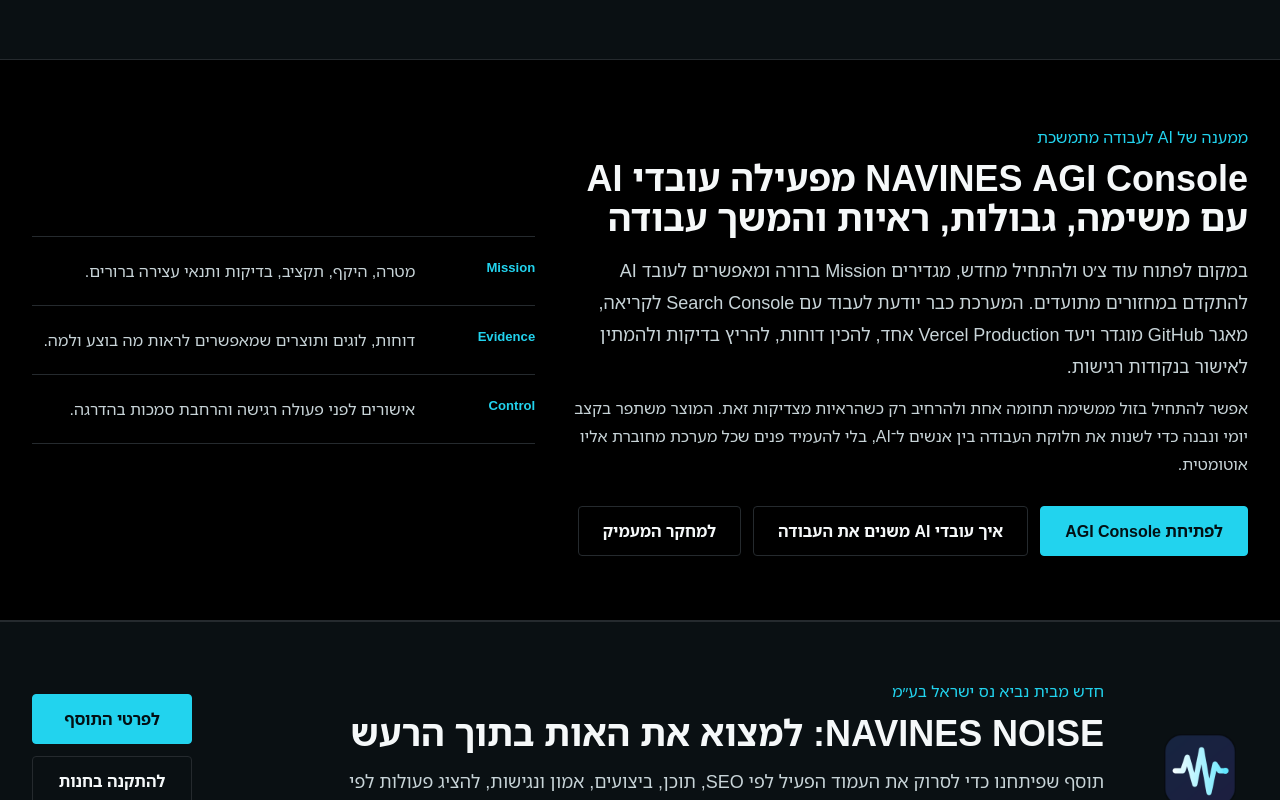
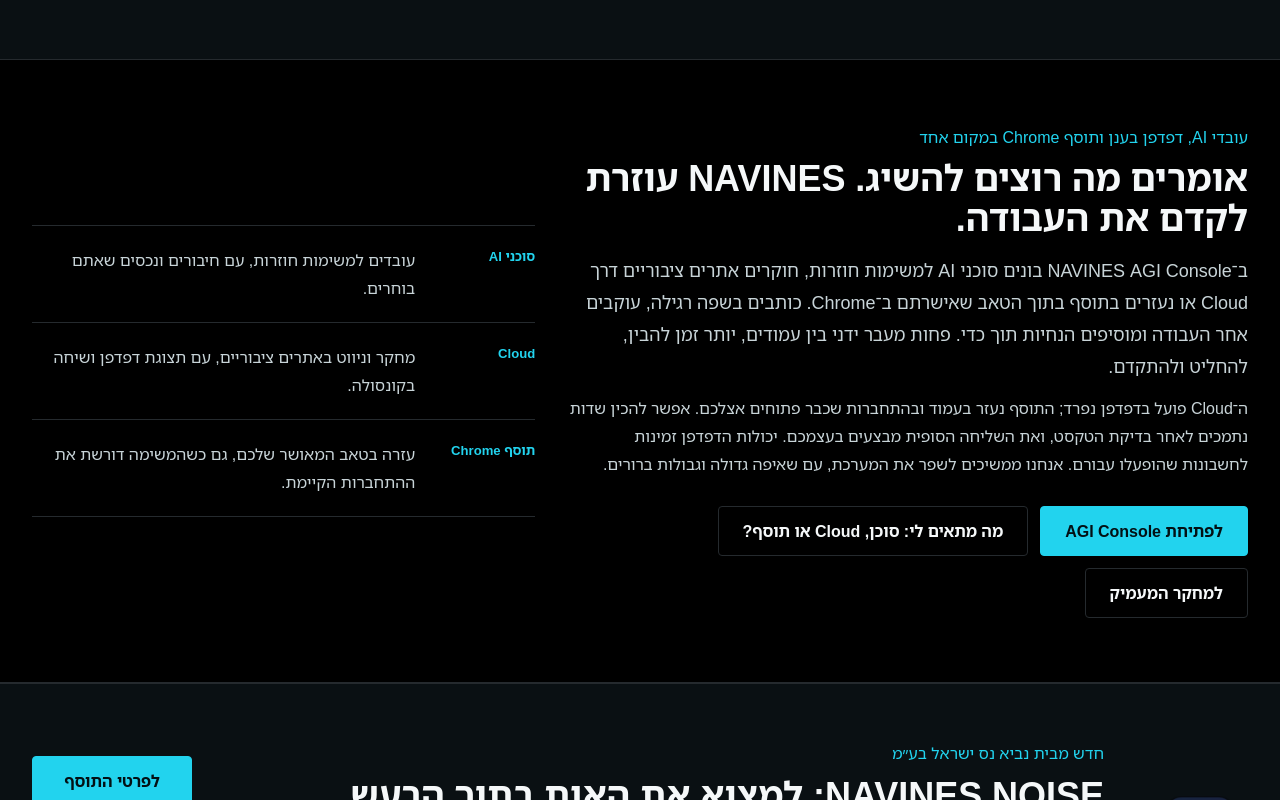
Before and after one commit to orgadhayak/navines-co-il, a Next.js app: page / in a window 1280 px wide. Shown: the part 5480-6280 px from the top of the page. Built offline with nearby package versions, Linux system fonts and the light colour scheme.

Commit message:
Introduce AI Workers Cloud and Chrome for Israeli customers

```diff
--- a/src/app/blog/[slug]/page.tsx
+++ b/src/app/blog/[slug]/page.tsx
@@ -3156,8 +3156,15 @@ function AgiConsoleArticleBody() {
         <a className="btn-secondary" href="https://agi.navines.com/how-it-works/" rel="noopener noreferrer" target="_blank">איך המערכת עובדת</a>
       </div>
 
-      <h2>מה קיים במוצר היום?</h2>
-      <p>המוצר מתקדם יום־יום, אבל חשוב לשווק את מה שכבר קיים ולא הבטחה עמומה. נכון לספטמבר 2026 ה־Console מציגה יכולות לחיבור Google Search Console במצב קריאה, לעבודה מול מאגר GitHub מוגדר ולפריסה אל יעד Vercel Production אחד. אפשר להגדיר Missions מתמשכות או מתוזמנות, לקבל דוחות ותוצרים, לנהל אישורים ולעקוב אחר שימוש מתקציב ששולם מראש.</p>
+      <h2>שלוש דרכים לעבוד עם NAVINES</h2>
+      <p>סוכני AI, שנקראים Workers בקונסולה, מתאימים לעבודה חוזרת מול משאבים שבחרתם: למשל בדיקת נתוני Search Console או עבודה במאגר קוד מורשה. מגדירים תפקיד, יעד, הרשאות וגבולות, ומקבלים דוחות שאפשר לבדוק. לצד העובדים נמצאים שני מסלולים לעבודה בתוך אתרים: Cloud והתוסף.</p>
+      <h2>Cloud: דפדפן נפרד שעובד מולכם</h2>
+      <p>נותנים ל־NAVINES כתובת של אתר ציבורי ומטרה. העוזר יכול לפתוח עמודים, לקרוא מידע ולהכין שדות רגילים נתמכים, עם תצוגת דפדפן ושיחה בקונסולה. אפשר להוסיף הנחיה בזמן העבודה. אין צורך בתוסף, והדפדפן בענן אינו רואה את הטאבים, ההתחברויות או הקבצים הפרטיים שבמחשב שלכם.</p>
+      <h2>תוסף Chrome: עזרה במקום שבו כבר עובדים</h2>
+      <p>כשהמשימה דורשת עמוד שכבר פתוח אצלכם או חשבון שכבר התחברתם אליו, בוחרים בתוסף. מאשרים את הטאב, כותבים מה רוצים ומשאירים את השיחה לצד האתר. NAVINES יכולה לנווט, למצוא מידע ולעזור בהכנת שדות נתמכים, בלי להעתיק את ההתחברות שלכם לענן. אפשר להוסיף פרטים ולעצור את העבודה.</p>
+      <h2>איך מתחילים, ומה נשאר בידיים שלכם?</h2>
+      <p>נכנסים לקונסולה ובוחרים Worker, Cloud browser או Operator לפי המשימה והיכולות שהופעלו בחשבון. בקשה ראשונה טובה היא: ״מצא באתר את השירות שמתאים לעסק שלי והסבר למה״. לאחר מכן אפשר לבקש הכנת פנייה על בסיס פרטים שמסרתם. בודקים את הטקסט לפני הזנתו, מפני שיש אתרים שמעבדים מידע כבר בזמן ההקלדה. את הלחיצה הסופית על שליחה מבצעים בעצמכם.</p>
+      <p>יכולות הדפדפן עדיין מופעלות לפי חשבון, והתוסף ניתן בנפרד. אם האפשרות לא מוצגת, פנו ל־NAVINES לבדיקת גישה. אימות אנושי, התחברות ופקדים שאינם נתמכים עשויים לדרוש את עזרתכם. זו מערכת שמשתפרת בהתמדה, לא הבטחה שכל פעולה בכל אתר תצליח בלי התערבות.</p>
       <p>אלה אינן הרשאות לכל האינטרנט או לכל מערכות העסק. כל מקור וכל יעד נשארים בתוך היקף מורשה. המגבלה הזו היא חלק מהמוצר: עובד AI טוב אינו זה שיכול לעשות הכול, אלא זה שיודע בדיוק מה מותר לו לעשות, איך להוכיח שעשה זאת ומתי לא להתקדם לבד.</p>
 
       <h2>כך נראית Mission טובה</h2>
--- a/src/app/page.tsx
+++ b/src/app/page.tsx
@@ -221,20 +221,20 @@ export default function HomePage() {
       <section className="border-b" style={{ borderColor: "var(--border)" }} aria-labelledby="agi-console-home-title">
         <div className="mx-auto grid w-full max-w-7xl gap-8 px-4 py-12 sm:px-6 lg:grid-cols-[1.15fr_0.85fr] lg:items-center lg:px-8 lg:py-16">
           <div>
-            <p className="section-eyebrow">ממענה של AI לעבודה מתמשכת</p>
-            <h2 className="mt-2 text-3xl font-semibold leading-tight text-white md:text-4xl" id="agi-console-home-title">NAVINES AGI Console מפעילה עובדי AI עם משימה, גבולות, ראיות והמשך עבודה</h2>
-            <p className="mt-4 max-w-3xl text-lg leading-8 text-zinc-300">במקום לפתוח עוד צ׳ט ולהתחיל מחדש, מגדירים Mission ברורה ומאפשרים לעובד AI להתקדם במחזורים מתועדים. המערכת כבר יודעת לעבוד עם Search Console לקריאה, מאגר GitHub מוגדר ויעד Vercel Production אחד, להכין דוחות, להריץ בדיקות ולהמתין לאישור בנקודות רגישות.</p>
-            <p className="mt-3 max-w-3xl leading-7 text-zinc-400">אפשר להתחיל בזול ממשימה תחומה אחת ולהרחיב רק כשהראיות מצדיקות זאת. המוצר משתפר בקצב יומי ונבנה כדי לשנות את חלוקת העבודה בין אנשים ל־AI, בלי להעמיד פנים שכל מערכת מחוברת אליו אוטומטית.</p>
+            <p className="section-eyebrow">עובדי AI, דפדפן בענן ותוסף Chrome במקום אחד</p>
+            <h2 className="mt-2 text-3xl font-semibold leading-tight text-white md:text-4xl" id="agi-console-home-title">אומרים מה רוצים להשיג. NAVINES עוזרת לקדם את העבודה.</h2>
+            <p className="mt-4 max-w-3xl text-lg leading-8 text-zinc-300">ב־NAVINES AGI Console בונים סוכני AI למשימות חוזרות, חוקרים אתרים ציבוריים דרך Cloud או נעזרים בתוסף בתוך הטאב שאישרתם ב־Chrome. כותבים בשפה רגילה, עוקבים אחר העבודה ומוסיפים הנחיות תוך כדי. פחות מעבר ידני בין עמודים, יותר זמן להבין, להחליט ולהתקדם.</p>
+            <p className="mt-3 max-w-3xl leading-7 text-zinc-400">ה־Cloud פועל בדפדפן נפרד; התוסף נעזר בעמוד ובהתחברות שכבר פתוחים אצלכם. אפשר להכין שדות נתמכים לאחר בדיקת הטקסט, ואת השליחה הסופית מבצעים בעצמכם. יכולות הדפדפן זמינות לחשבונות שהופעלו עבורם. אנחנו ממשיכים לשפר את המערכת, עם שאיפה גדולה וגבולות ברורים.</p>
             <div className="mt-7 flex flex-wrap gap-3">
               <a className="btn-primary" href="https://console.agi.navines.com" rel="noopener noreferrer" target="_blank">לפתיחת AGI Console</a>
-              <Link className="btn-secondary" href="/blog/agi-console-autonomous-ai-workers-change-how-work-gets-done">איך עובדי AI משנים את העבודה</Link>
+              <Link className="btn-secondary" href="/blog/agi-console-autonomous-ai-workers-change-how-work-gets-done">מה מתאים לי: סוכן, Cloud או תוסף?</Link>
               <a className="btn-secondary" href="https://agi.navines.com/research/the-operating-system-for-autonomous-ai-work/" rel="noopener noreferrer" target="_blank">למחקר המעמיק</a>
             </div>
           </div>
           <dl className="feature-specs">
-            <div><dt>Mission</dt><dd>מטרה, היקף, תקציב, בדיקות ותנאי עצירה ברורים.</dd></div>
-            <div><dt>Evidence</dt><dd>דוחות, לוגים ותוצרים שמאפשרים לראות מה בוצע ולמה.</dd></div>
-            <div><dt>Control</dt><dd>אישורים לפני פעולה רגישה והרחבת סמכות בהדרגה.</dd></div>
+            <div><dt>סוכני AI</dt><dd>עובדים למשימות חוזרות, עם חיבורים ונכסים שאתם בוחרים.</dd></div>
+            <div><dt>Cloud</dt><dd>מחקר וניווט באתרים ציבוריים, עם תצוגת דפדפן ושיחה בקונסולה.</dd></div>
+            <div><dt>תוסף Chrome</dt><dd>עזרה בטאב המאושר שלכם, גם כשהמשימה דורשת את ההתחברות הקיימת.</dd></div>
           </dl>
         </div>
       </section>
```
Also changed, not shown: src/data/site.ts (+7 -6 lines).
